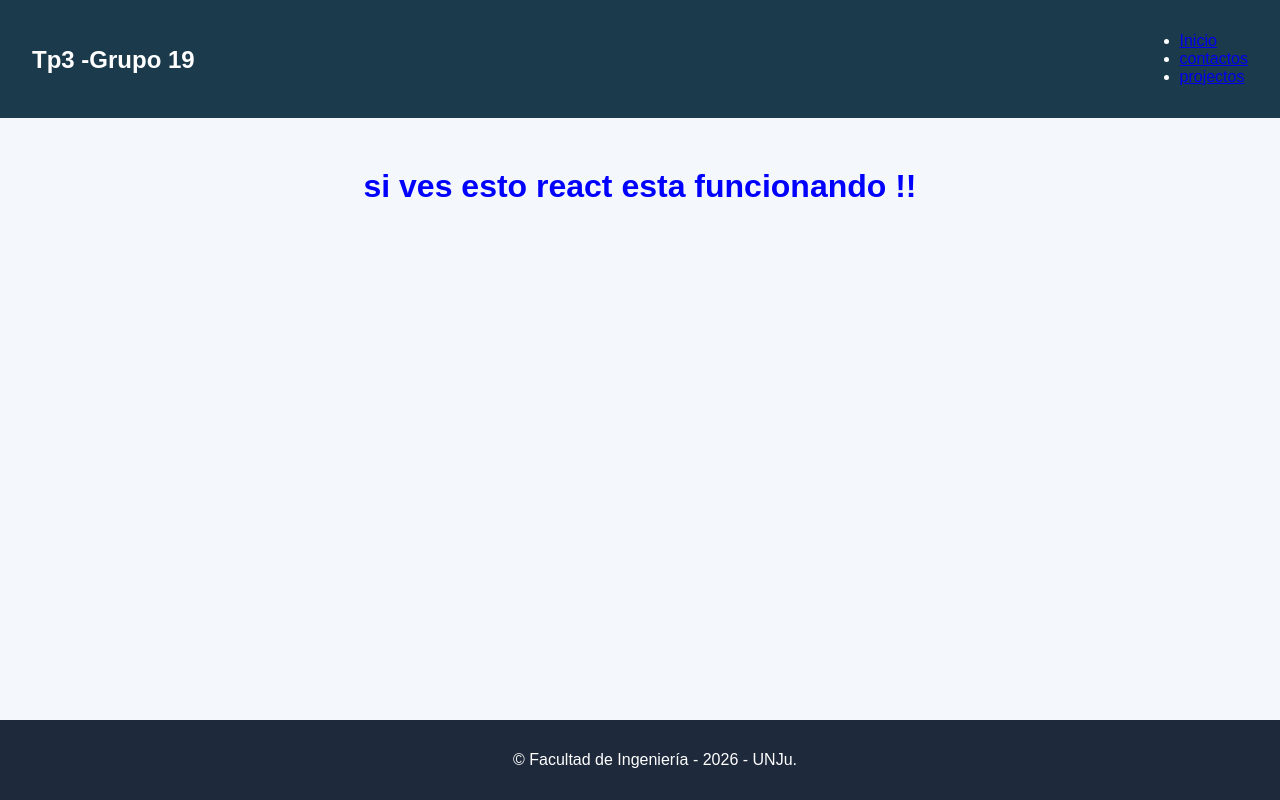
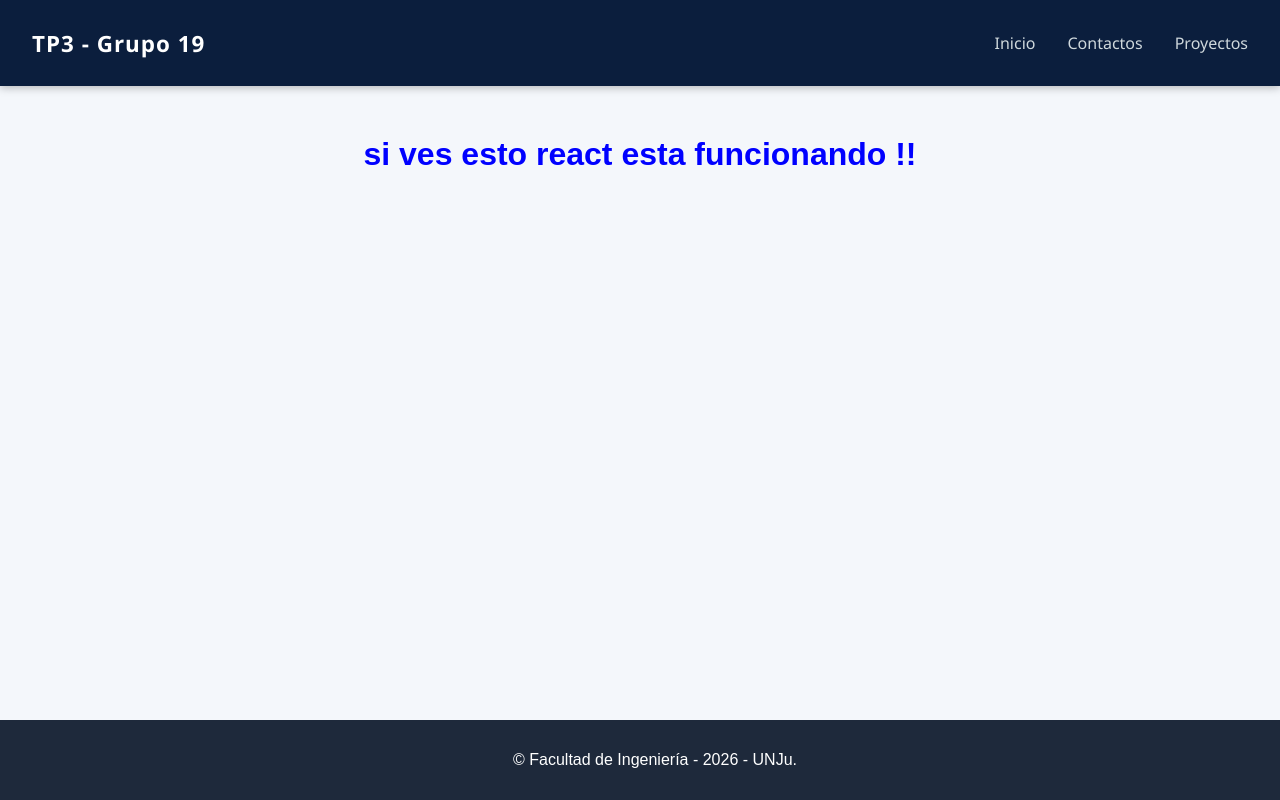
Before and after one commit to Guille0916/pv_tp3_grupo19, a React (Vite) app: page / in a window 1280 px wide. Built offline with nearby package versions, Linux system fonts and the light colour scheme.

Commit message:
subiendo nav y pequena modicacion en app para la visualizacion  y agrege otro archivo mas nav.css

```diff
--- /dev/null
+++ b/src/assets/css/nav.css
@@ -0,0 +1,56 @@
+.navbar {
+  display: flex;
+  justify-content: space-between;
+  align-items: center;
+  background-color: #0b1e3d;
+  padding: 1rem 2rem;
+  box-shadow: 0 2px 8px rgba(0, 0, 0, 0.25);
+  position: sticky;
+  top: 0;
+  z-index: 100;
+  font-family: 'Segoe UI', Arial, sans-serif;
+}
+
+.logo {
+  font-size: 1.4rem;
+  font-weight: 700;
+  color: #fff;
+  letter-spacing: 1px;
+}
+
+.nav-links {
+  list-style: none;
+  display: flex;
+  gap: 2rem;
+}
+
+.nav-links a {
+  text-decoration: none;
+  color: #cfd8dc;
+  font-weight: 500;
+  transition: color 0.3s ease, border-bottom 0.3s ease;
+  border-bottom: 2px solid transparent;
+}
+
+.nav-links a:hover {
+  color: #ffd700;
+  border-bottom: 2px solid #ffd700;
+}
+
+/* Responsivo */
+@media (max-width: 768px) {
+  .navbar {
+    flex-direction: column;
+    align-items: flex-start;
+  }
+
+  .nav-links {
+    flex-direction: column;
+    gap: 1rem;
+    width: 100%;
+  }
+
+  .nav-links a {
+    padding-left: 1rem;
+  }
+}
--- a/src/components/Nav.jsx
+++ b/src/components/Nav.jsx
@@ -1,19 +1,17 @@
 import React from 'react';
-import '../assets/css/style.css';
-const Nav=()=>{
-    return(
-        <nav className="navbar">
-            <div className="nav-logo">
-                 <h1 style={{ color: 'white', textAlign: 'center', marginTop: '30px' }}>Tp3 -Grupo 19 </h1>
-                </div>
-                <ul className="nav-Links">
-                    <li><a href="#inicio">Inicio</a></li>
-                     <li><a href="#contacto">contactos</a></li>
-                      <li><a href="#proyecto">projectos</a></li>
+import '../assets/css/nav.css';
 
-                    </ul>
-                    </nav>
-);
+const Nav = () => {
+  return (
+    <nav className="navbar">
+      <div className="logo">TP3 - Grupo 19</div>
+      <ul className="nav-links">
+        <li><a href="#inicio">Inicio</a></li>
+        <li><a href="#contactos">Contactos</a></li>
+        <li><a href="#proyectos">Proyectos</a></li>
+      </ul>
+    </nav>
+  );
+};
 
-};
 export default Nav;
```
